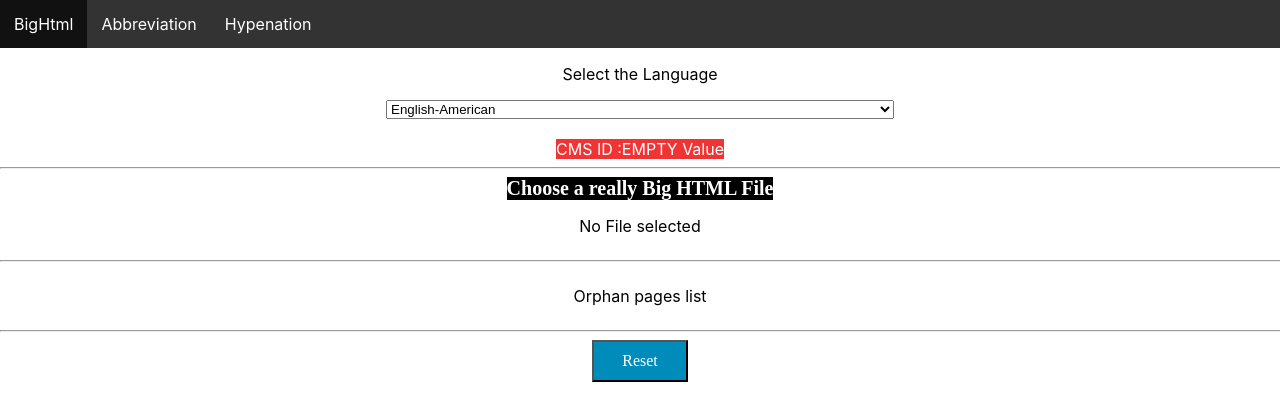
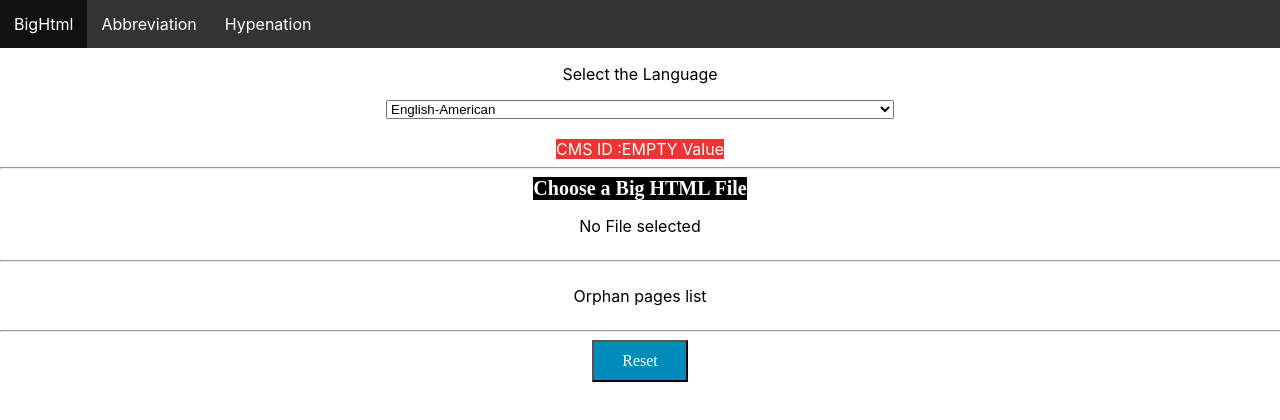
Before and after one commit to trrip/react-monsoon, a React (Create React App) app: page /#/ in a window 1280 px wide. Shown: the top 420 px of the page. Built offline with nearby package versions, Linux system fonts and the light colour scheme.

Commit message:
Minor UI fixes and abbrivation regex changed

```diff
--- a/src/Components/Abbrivation/Component/abbrivation.js
+++ b/src/Components/Abbrivation/Component/abbrivation.js
@@ -265,9 +265,9 @@ class Abbrivation extends React.Component {
                 description: element.defination
               });
               var re = new RegExp(
-                "(?<![\\w\\d])" +
+                "(?<![\\w\\d(])" +
                   element.word +
-                  "(?![\\w\\d])(?![^<]*>|[^<>] <)+",
+                  "(?![\\w\\d):=])(?! =)(?! :)(?![^<]*>|[^<>] <)+",
                 "g"
               );
 
@@ -333,9 +333,9 @@ class Abbrivation extends React.Component {
                 description: element.defination
               });
               var re = new RegExp(
-                "(?<![\\w\\d])" +
+                "(?<![\\w\\d(])" +
                   element.word +
-                  "(?![\\w\\d])(?![^<]*>|[^<>] <)+",
+                  "(?![\\w\\d):=])(?! =)(?! :)(?![^<]*>|[^<>] <)+",
                 "g"
               );
               let changingWord = `<a href='abbr_${element.word}'>${
--- a/src/Components/BigHtml/component/cuttingKeys.js
+++ b/src/Components/BigHtml/component/cuttingKeys.js
@@ -255,7 +255,7 @@ export default class CuttingKeys extends React.Component {
           accept="text/html"
           onChange={e => this.handleFile(e.target.files)}
         />
-        <label htmlFor="file">Choose a really Big HTML File</label>
+        <label htmlFor="file">Choose a Big HTML File</label>
         <p>
           {this.state.fileName === ""
             ? "No File selected"
```
